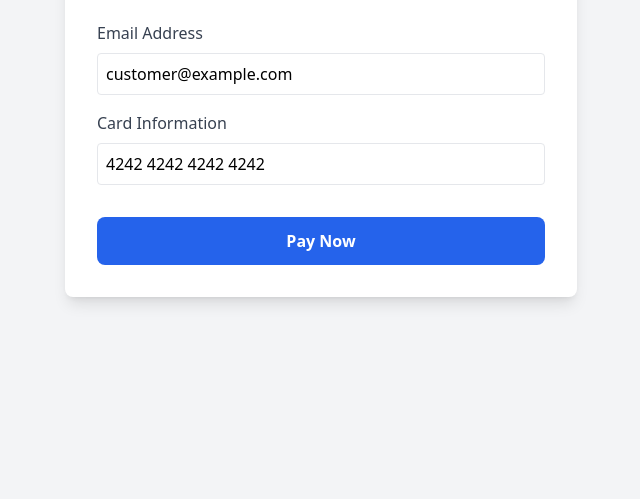
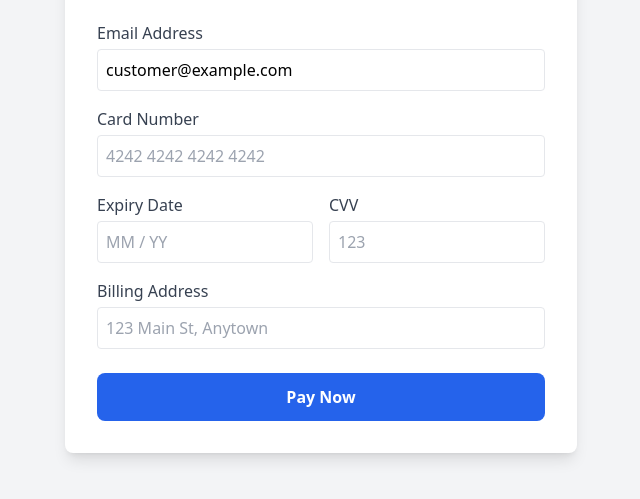
Before and after one commit to wuebetmistireselassie/techwave-product-listing, a plain HTML site: page checkout.html in a window 1280 px wide. Shown: the part 207-706 px from the top of the page, without its empty margins (319-959 px from the left). Drawn offline with nearby package versions, Linux system fonts and the light colour scheme.

Commit message:
Update checkout.html

```diff
--- a/checkout.html
+++ b/checkout.html
@@ -26,14 +26,28 @@
             </div>
 
             <form id="payment-form">
-                <div id="card-details-form">
-                    <div class="mb-4">
-                        <label for="email-card" class="block text-gray-700 mb-2">Email Address</label>
+                <div id="card-details-form" class="space-y-4">
+                    <div>
+                        <label for="email-card" class="block text-gray-700 mb-1">Email Address</label>
                         <input type="email" id="email-card" class="w-full p-2 border rounded" value="customer@example.com" required>
                     </div>
-                    <div class="mb-4">
-                        <label for="card-number" class="block text-gray-700 mb-2">Card Information</label>
-                        <input type="text" id="card-number" class="w-full p-2 border rounded" value="4242 4242 4242 4242" required>
+                    <div>
+                        <label for="card-number" class="block text-gray-700 mb-1">Card Number</label>
+                        <input type="text" id="card-number" class="w-full p-2 border rounded" placeholder="4242 4242 4242 4242" required>
+                    </div>
+                    <div class="flex space-x-4">
+                        <div class="w-1/2">
+                            <label for="exp-date" class="block text-gray-700 mb-1">Expiry Date</label>
+                            <input type="text" id="exp-date" class="w-full p-2 border rounded" placeholder="MM / YY" required>
+                        </div>
+                        <div class="w-1/2">
+                            <label for="cvv" class="block text-gray-700 mb-1">CVV</label>
+                            <input type="text" id="cvv" class="w-full p-2 border rounded" placeholder="123" required>
+                        </div>
+                    </div>
+                     <div>
+                        <label for="address" class="block text-gray-700 mb-1">Billing Address</label>
+                        <input type="text" id="address" class="w-full p-2 border rounded" placeholder="123 Main St, Anytown" required>
                     </div>
                 </div>
 
@@ -44,7 +58,7 @@
                     </div>
                 </div>
 
-                <button type="submit" id="pay-btn" class="w-full mt-4 bg-blue-600 text-white font-semibold py-3 px-6 rounded-lg hover:bg-blue-700 transition-colors">
+                <button type="submit" id="pay-btn" class="w-full mt-6 bg-blue-600 text-white font-semibold py-3 px-6 rounded-lg hover:bg-blue-700 transition-colors">
                     Pay Now
                 </button>
             </form>
```
